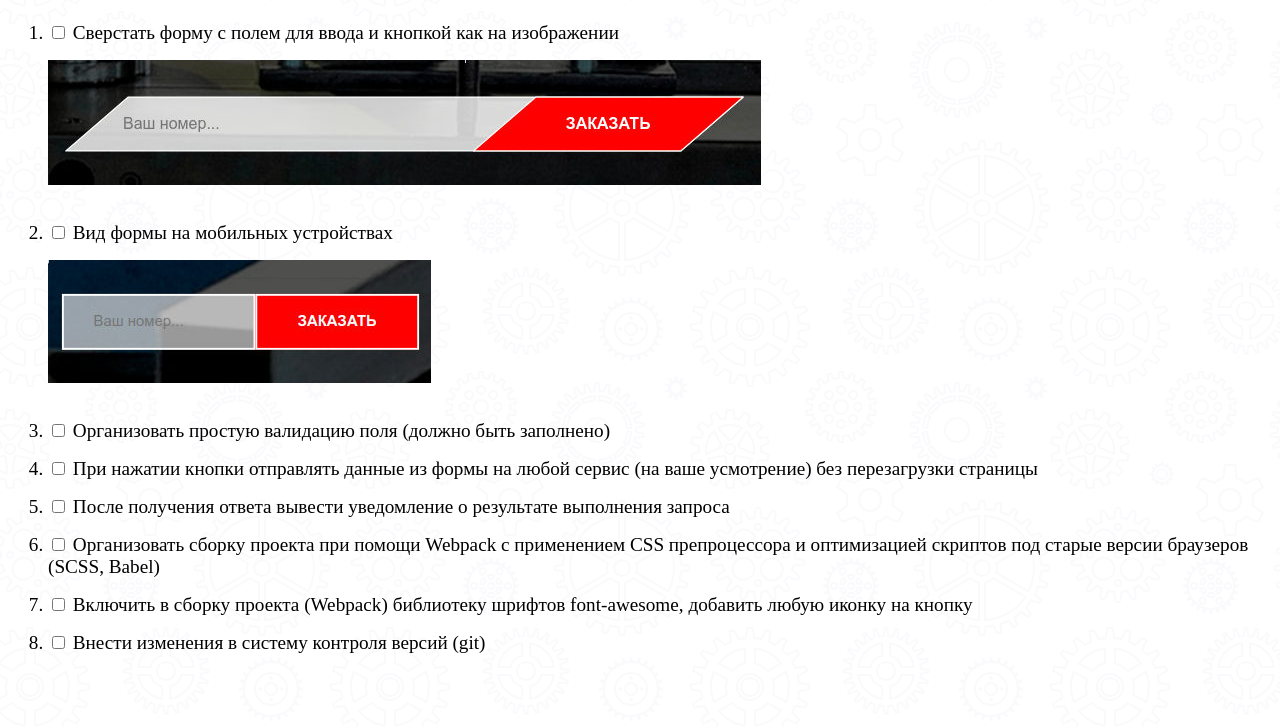
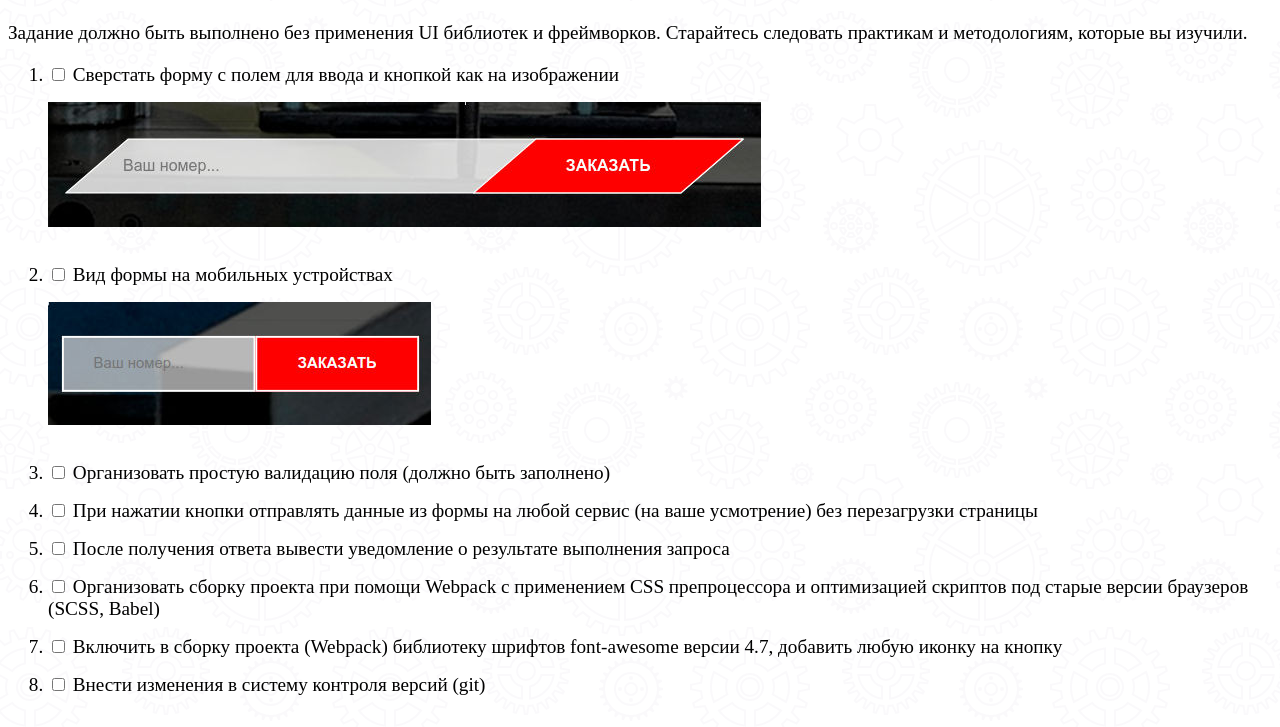
Before and after one commit to gitrequests/frontend-interview, a plain HTML site: page docs/index.html in a window 1280 px wide. Shown: the part 73-800 px from the top of the page. Drawn offline with Linux system fonts and the light colour scheme.

Commit message:
update: without frameworks

```diff
--- a/docs/index.html
+++ b/docs/index.html
@@ -11,6 +11,11 @@
 <body>
 
     <h1>Тестовое задание</h1>
+
+    <p>
+        Задание должно быть выполнено без применения UI библиотек и фреймворков.
+        Старайтесь следовать практикам и методологиям, которые вы изучили.
+    </p>
 
     <form id="taskForm">
         <ol class="task__list">
@@ -57,7 +62,7 @@
             <li>
                 <label>
                     <input type="checkbox">
-                    Включить в сборку проекта (Webpack) библиотеку шрифтов font-awesome, добавить любую иконку на кнопку
+                    Включить в сборку проекта (Webpack) библиотеку шрифтов font-awesome версии 4.7, добавить любую иконку на кнопку
                 </label>
             </li>
             <li>
```
Also changed, not shown: 1 other file.
